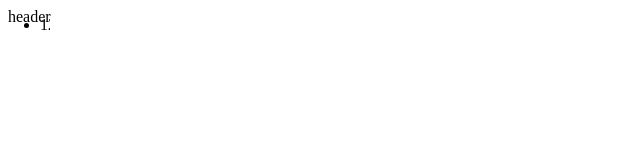
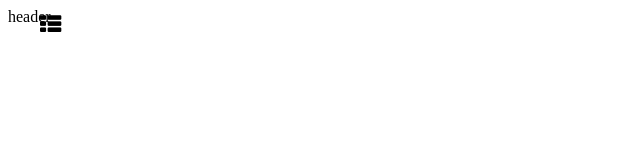
Before and after one commit to huangpinger/test, a Vue app: page /#/main/FormManage in a window 1280 px wide. Shown: the top 160 px of the page, without its empty margins (0-640 px from the left). Built offline with nearby package versions, Linux system fonts and the light colour scheme.

Commit message:
'添加fontAwesome图标图'

```diff
--- a/package.json
+++ b/package.json
@@ -17,6 +17,8 @@
     "electron_build": "electron-packager ./dist/ --platform=win32 --arch=ia32  --icon=./src/assets/yizhu.ico  --overwrite"
   },
   "dependencies": {
+    "font-awesome": "4.7.0",
+    "iconfont": "^0.3.1",
     "lodash": "^4.17.11",
     "vue": "^2.5.2",
     "vue-router": "^3.0.1",
--- a/src/FormCreater/index.vue
+++ b/src/FormCreater/index.vue
@@ -1,8 +1,8 @@
 <template>
     <div class="main-container">
-      <el-aside width="50px">
+      <el-aside width="100px">
         <ul>
-          <li class="fa fa-th-list fa-lg">123</li>
+          <li class="fa fa-th-list fa-lg"></li>
         </ul>
       </el-aside>
       <el-main></el-main>
--- a/src/main.js
+++ b/src/main.js
@@ -5,11 +5,11 @@ import App from './App'
 import router from './router'
 import store from "./vuex"
 
+import 'font-awesome/scss/font-awesome.scss'
 import ElementUI from 'element-ui'
 import 'element-ui/lib/theme-chalk/index.css'
 
 Vue.use(ElementUI)
-
 //控制台中的头部提示是否关闭
 Vue.config.productionTip = false
 
```
